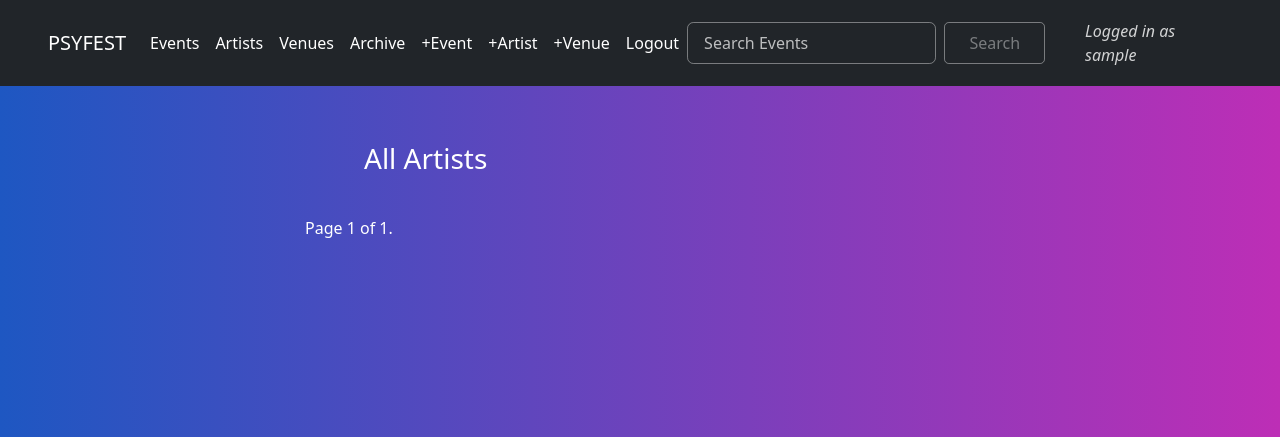
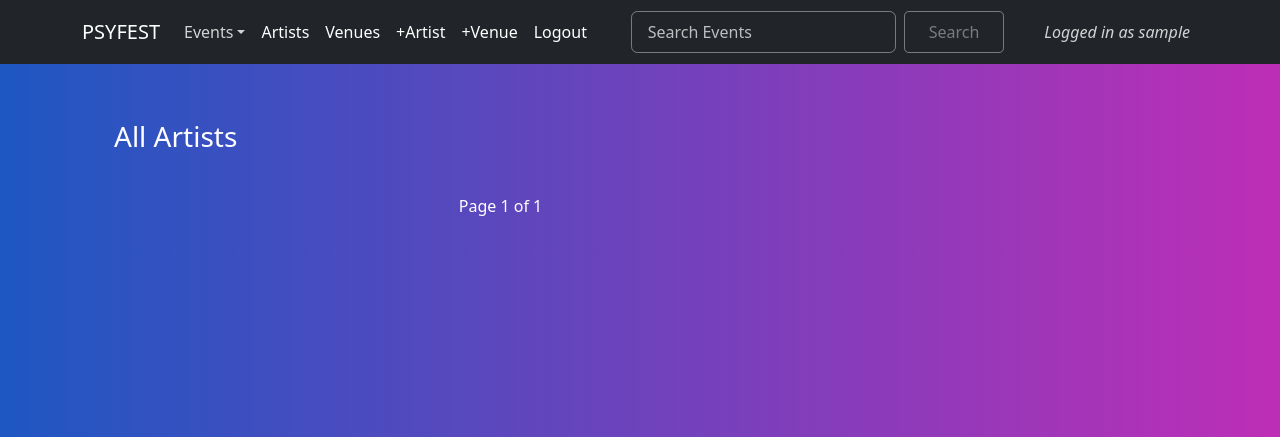
Before and after one commit to Sandmann11/django-events, a Django app: page /artist_list/ in a window 1280 px wide. Shown: the top 437 px of the page. Run offline with Django 3.2, Linux system fonts and the light colour scheme; the visitor is signed in with stand-in values (Sample User, id 1); data that the repository does not hold is empty; some libraries are stand-ins or nearby versions.

Commit message:
styling fixes

```diff
--- a/events/static/css/main.css
+++ b/events/static/css/main.css
@@ -18,11 +18,11 @@ a {
 .card-header {
     border-top-left-radius: 0.4rem !important;
     border-top-right-radius: 0.4rem !important;
-    background-color: #263341;
+    background-color: #94430000;
 }
 
 .card-footer {
-    background-color: #212529 !important;
+    background-color: #0e1735c2 !important;
 }
 
 .card-title {
--- a/events/templates/events/artist_list.html
+++ b/events/templates/events/artist_list.html
@@ -4,15 +4,14 @@
 
 {% block content %}
 
-<div class="container-lg w-75 mt-3 mx-auto">
+<div class="container-lg mt-3 mx-auto">
 
-    <h5 class="ms-5 ps-5 mt-3 mb-2 display-6 fs-3 mx-auto">All Artists</h5>
+    <h5 class="ps-3 mt-3 mb-2 display-6 fs-3">All Artists</h5>
     <br>
-
 
     {% for artist in artist_list %}
 
-        <div class="card w-75 mb-3 px-2 mx-auto">
+        <div class="card w-75 mb-3 px-2">
             <div class="card-body d-flex list-group-item justify-content-between align-items-center px-2 py-2">
                 <a href="{% url 'artist_details' artist.pk %}" class="lead text-decoration-none stretched-link">{{ artist.name }}</a>
                 <div class="text-muted">{{ artist.country }}</div>
@@ -21,21 +20,23 @@
 
     {% endfor %}
 
-    <div class="pagination container-lg w-75 mb-3 px-2 mx-auto">
-        <span class="step-links">
+    <div class="pagination mb-3">
+        <span class="step-links w-75 text-center">
+
             {% if page_obj.has_previous %}
-                <a href="?page=1">&laquo; First</a>
+                <a class="me-3" href="?page=1">&laquo; First</a>
                 <a href="?page={{ page_obj.previous_page_number }}">Previous</a>
             {% endif %}
 
-            <span class="current">
-                Page {{ page_obj.number }} of {{ page_obj.paginator.num_pages }}.
+            <span class="current mx-4">
+                Page {{ page_obj.number }} of {{ page_obj.paginator.num_pages }}
             </span>
 
             {% if page_obj.has_next %}
-                <a href="?page={{ page_obj.next_page_number }}">Next</a>
-                <a href="?page={{ page_obj.paginator.num_pages }}">Last &raquo;</a>
+                <a class="me-3" href="?page={{ page_obj.next_page_number }}">Next</a>
+                <a href="?page={{ page_obj.paginator.num_pages }}"> Last &raquo;</a>
             {% endif %}
+
         </span>
     </div>
 
--- a/events/templates/events/navbar.html
+++ b/events/templates/events/navbar.html
@@ -1,5 +1,5 @@
 <nav class="navbar navbar-expand-lg navbar-dark bg-dark">
-    <div class="container-fluid px-4">
+    <div class="container-lg">
         <a class="navbar-brand" href="{% url 'home' %}">PSYFEST</a>
 
         <button class="navbar-toggler" type="button" data-bs-toggle="collapse" data-bs-target="#navbar">
@@ -9,8 +9,23 @@
         <div class="collapse navbar-collapse" id="navbar">
 
             <ul class="navbar-nav me-auto mb-2 mb-lg-0">
-                <li class="nav-item">
-                    <a class="nav-link active" aria-current="page" href="{% url 'event_list' %}">Events</a>
+                <!-- <li class="nav-item">
+                    <a class="nav-link active" aria-current="page" href=>Events</a>
+                </li> -->
+
+                <li class="nav-item dropdown">
+                    <a class="nav-link dropdown-toggle" href="#" id="navbarDropdown" role="button" data-bs-toggle="dropdown" aria-expanded="false">Events</a>
+                    <ul class="dropdown-menu" aria-labelledby="navbarDropdown">
+                        <li><a class="dropdown-item" href="{% url 'event_list' %}">Upcoming Events</a></li>
+
+                        {% if user.is_authenticated %}
+                            <li><a class="dropdown-item" href="{% url 'event_add' %}">Add Event</a></li>
+                        {% endif %}
+
+
+                        <li><hr class="dropdown-divider"></li>
+                        <li><a class="dropdown-item" href="{% url 'archive' %}">Event Archive</a></li>
+                    </ul>
                 </li>
 
                 <li class="nav-item">
@@ -21,16 +36,9 @@
                     <a class="nav-link active" aria-current="page" href="{% url 'venue_list' %}">Venues</a>
                 </li>
 
-                <li class="nav-item">
-                    <a class="nav-link active" aria-current="page" href="{% url 'archive' %}">Archive</a>
-                </li>
-
 
                 {% if user.is_authenticated %}
 
-                    <li class="nav-item">
-                        <a class="nav-link active" aria-current="page" href="{% url 'event_add' %}">+Event</a>
-                    </li>
                     <li class="nav-item">
                         <a class="nav-link active" aria-current="page" href="{% url 'artist_add' %}">+Artist</a>
                     </li>
@@ -58,7 +66,7 @@
             <form class="d-flex" method="POST" action="{% url 'search_results' %}">
                 {% csrf_token %}
 
-                <input class="form-control px-2 py-1" type="search" placeholder="Search Events" aria-label="Search" name="searched">
+                <input class="form-control px-2 py-1 text-muted" type="search" placeholder="Search Events" aria-label="Search" name="searched">
                 <button class="btn btn-outline-secondary py-0 my-0 ms-1" type="submit">Search</button>
             </form>
 
--- a/events/views.py
+++ b/events/views.py
@@ -45,7 +45,7 @@ class EventDelete(DeleteView):
 
 class ArtistList(ListView):
     model = Artist
-    paginate_by = 10
+    paginate_by = 5
     template_name = 'events/artist_list.html'
     ordering = ['name']
 
```
Also changed, not shown: events/templates/events/archive.html (+6 -6 lines), events/templates/events/event_details.html (+5 -5 lines), events/templates/events/event_list.html (+5 -5 lines), events/templates/events/venue_list.html (+4 -4 lines).
